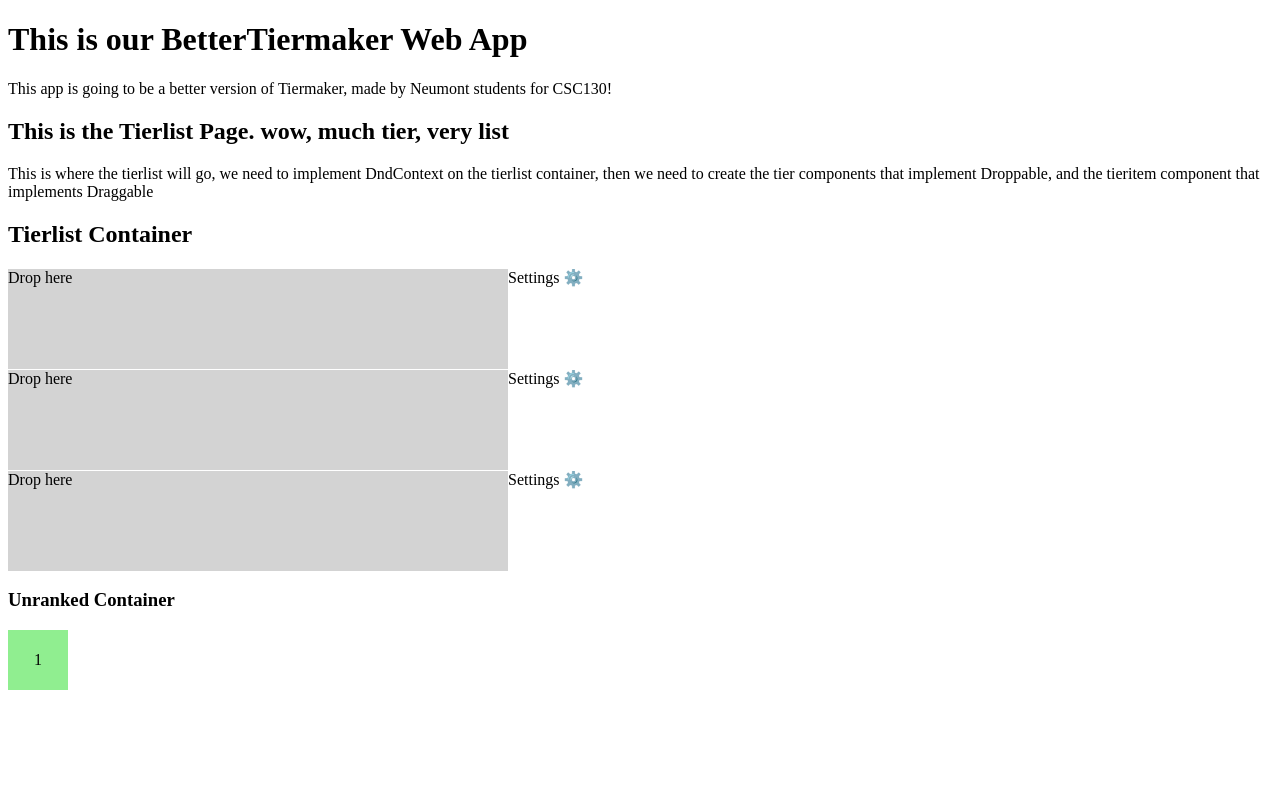
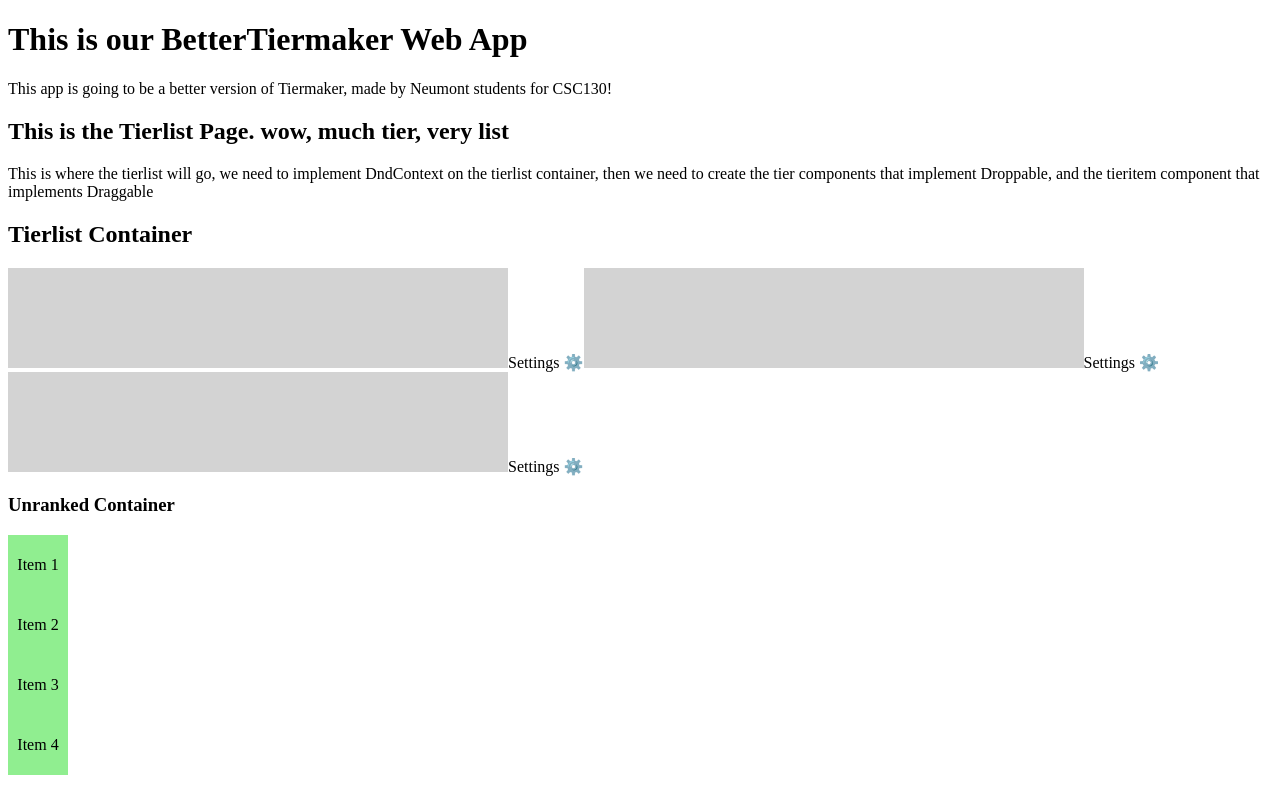
Before and after one commit to jadnf/BetterTiermaker, a React (Create React App) app in the folder front-end/: page / in a window 1280 px wide. Built offline with nearby package versions, Linux system fonts and the light colour scheme.

Commit message:
More Drag/Drop Changes

```diff
--- a/front-end/package.json
+++ b/front-end/package.json
@@ -4,6 +4,7 @@
   "private": true,
   "dependencies": {
     "@dnd-kit/core": "^6.3.1",
+    "@dnd-kit/sortable": "^10.0.0",
     "@testing-library/dom": "^10.4.1",
     "@testing-library/jest-dom": "^6.9.1",
     "@testing-library/react": "^16.3.2",
--- a/front-end/src/components/Tier.jsx
+++ b/front-end/src/components/Tier.jsx
@@ -1,21 +1,29 @@
 import { useDroppable } from "@dnd-kit/core";
+import { SortableContext } from "@dnd-kit/sortable"
+import DraggableItem from "./DraggableItem";
 
 export default function Tier(props) {
+    const items = props.items;
     const {setNodeRef} = useDroppable({
         id : props.id
     });
 
     return (
-        <div>
+        <SortableContext items={items}>
             <span className="tier-label">
                 {props.label}
             </span>
             <span ref={setNodeRef} className="tier-middle">
-                {props.children}
+                {items.size === 0 ? "Drop here" : ""}
+                {items.map((id) => {
+                    return (
+                        <DraggableItem key={id} id={id} />
+                    )
+                })}
             </span>
             <span className="tier-settings">
                 Settings ⚙️
             </span>
-        </div>
+        </SortableContext>
     );
 }
--- a/front-end/src/components/UnrankedItemsContainer.jsx
+++ b/front-end/src/components/UnrankedItemsContainer.jsx
@@ -1,16 +1,26 @@
 import { useDroppable } from "@dnd-kit/core";
+import { SortableContext } from "@dnd-kit/sortable"
+import DraggableItem from "../components/DraggableItem.jsx";
 
 export default  function UnrankedItemsContainer(props) {
+    const items = props.items;
     const {setNodeRef} = useDroppable({
         id : props.id
     });
 
     return (
         <div>
-            <h3>Unranked Container</h3>
-            <div ref={setNodeRef}>
-                {props.children}
-            </div>
+            <SortableContext items={items}>
+                <h3>Unranked Container</h3>
+                <div ref={setNodeRef}>
+                    {items.size === 0 ? "Drop here" : ""}
+                    {items.map((id) => {
+                        return (
+                            <DraggableItem key={id} id={id} />
+                        )
+                    })}
+                </div>
+            </SortableContext>
         </div>
     );
 }
--- a/front-end/src/pages/TierlistPage.jsx
+++ b/front-end/src/pages/TierlistPage.jsx
@@ -7,37 +7,37 @@ import DraggableItem from "../components/DraggableItem.jsx";
 
 export default function TierlistPage() {
     // const draggables = [1, 2, 3, 4, 5];
-    const [items, setItems] = useState(['Item 1', 'Item 2', 'Item 3', 'Item 4']);
-    const [parent, setParent] = useState("0");
+    const [items, setItems] = useState({
+        0 : ['Item 1', 'Item 2', 'Item 3', 'Item 4'],
+        1 : [],
+        2 : [],
+        3 : []
+    });
+    const [parent, setParent] = useState(0);
 
-    const draggableMarkup = (
-        <DraggableItem id="1"></DraggableItem>
-    );
 
     return (
-        <DndContext onDragEnd={handleDragEnd}>
+        <DndContext onDragEnd={handleDragEnd} onDragOver={handleDragOver}>
             <div>
                 <h2>This is the Tierlist Page. wow, much tier, very list</h2>
                 <p>This is where the tierlist will go, we need to implement DndContext on the tierlist container, then we need to create the tier components that implement Droppable, and the tieritem component that implements Draggable</p>
-                <TierlistContainer>
-                    <Tier id="1">
-                        {parent === "1" ? draggableMarkup : 'Drop here'}
+                <TierlistContainer >
+                    <Tier id={1} items={items[1]}>
                     </Tier>
-                    <Tier id="2">
-                        {parent === "2" ? draggableMarkup : 'Drop here'}
+                    <Tier id={2} items={items[2]}>
                     </Tier>
-                    <Tier id="3">
-                        {parent === "3" ? draggableMarkup : 'Drop here'}
+                    <Tier id={3} items={items[3]}>
                     </Tier>
                 </TierlistContainer>
-                <UnrankedItemsContainer id="0">
+                <UnrankedItemsContainer id={0} items={items[0]}>
+                    {console.log(items[0])}
                     {/* <DraggableItem id="1"/>
                     <DraggableItem id="2"/>
                     <DraggableItem id="3"/>
                     <DraggableItem id="4"/>
                     <DraggableItem id="5"/> */}
 
-                    {parent === "0" ? draggableMarkup : 'Drop here'}
+
                 </UnrankedItemsContainer>
             </div>
         </DndContext>
@@ -46,6 +46,41 @@ export default function TierlistPage() {
     function handleDragEnd(event) {
         const {over} = event;
 
-        setParent(over ? over.id : null);
+        setParent(over ? over.id : parent);
     }
+
+    function findContainer(id) {
+        if (id in items) {
+            return id;
+        }
+
+        return Object.keys(items).find((key) => items[key].includes(id));
+    }
+
+    function handleDragOver(event) {
+        const {active, over} = event;
+        const overId = over?.id;
+
+        if(!overId) return;
+
+        const activeContainer = findContainer(active.id);
+        const overContainer = findContainer(overId);
+
+        if (activeContainer !== overContainer) {
+            setItems((prev) => {
+                const activeItems = prev[activeContainer];
+                const overItems = prev[overContainer];
+
+                // Logic to remove from activeItems and add to overItems
+                return {
+                    ...prev,
+                    [activeContainer]: activeItems.filter((item) => item !== active.id),
+                    [overContainer]: [...overItems, active.id],
+                };
+            });
+        }
+
+    }
+
+
 }
```
Also changed, not shown: 1 other file (tests, documents, lock files or other folders).
